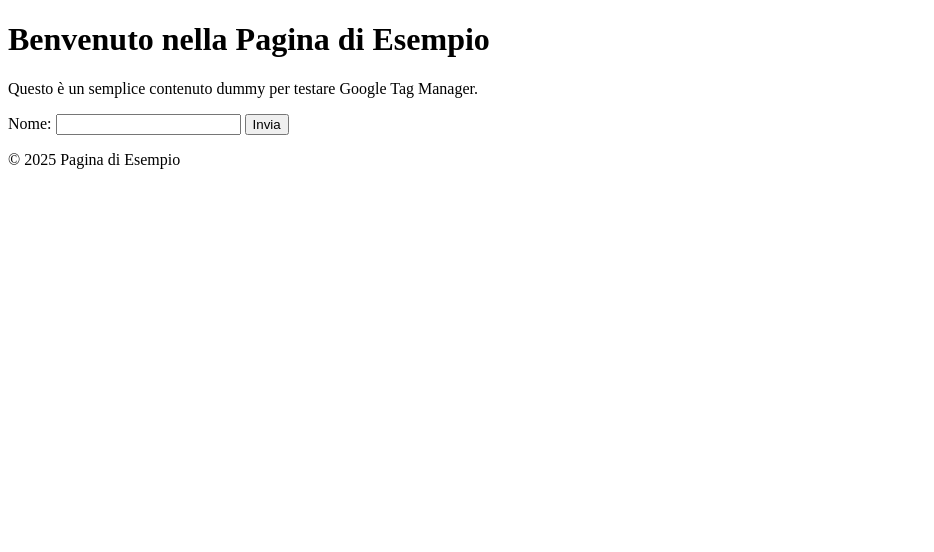
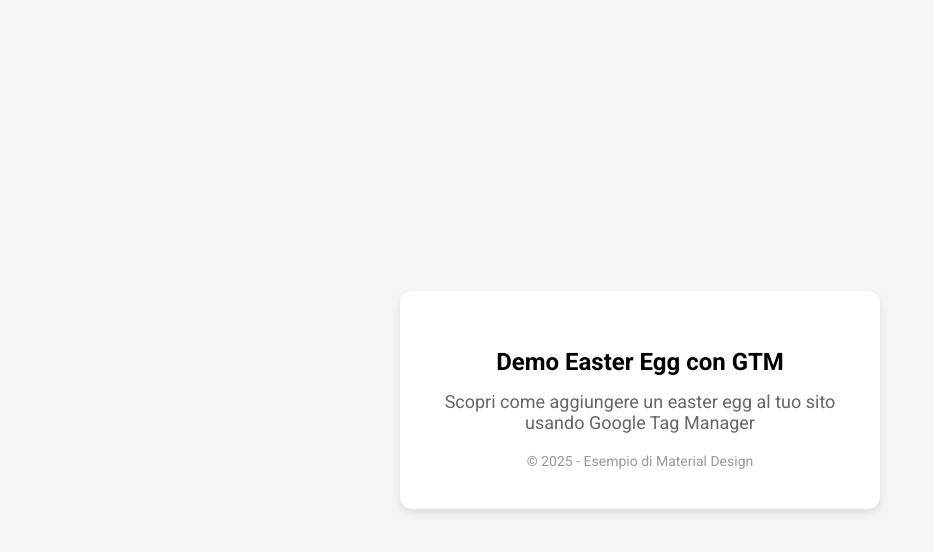
Before and after one commit to giammarcotassinari/test_gtm, a plain HTML site: page index.html in a window 1280 px wide. Shown: the whole page, without its empty margins (0-934 px from the left). Drawn offline with Linux system fonts and the light colour scheme.

Commit message:
Update index.html

```diff
--- a/index.html
+++ b/index.html
@@ -3,7 +3,45 @@
 <head>
     <meta charset="UTF-8">
     <meta name="viewport" content="width=device-width, initial-scale=1.0">
-    <title>Pagina di esempio</title>
+    <title>Demo Easter Egg con Google Tag Manager</title>
+    <link rel="preconnect" href="https://fonts.googleapis.com">
+    <link href="https://fonts.googleapis.com/css2?family=Roboto:wght@300;400;700&display=swap" rel="stylesheet">
+    <style>
+        body {
+            font-family: 'Roboto', sans-serif;
+            margin: 0;
+            padding: 0;
+            display: flex;
+            justify-content: center;
+            align-items: center;
+            height: 100vh;
+            background: #f5f5f5;
+        }
+        .container {
+            background: #ffffff;
+            padding: 40px;
+            border-radius: 12px;
+            box-shadow: 0 4px 10px rgba(0, 0, 0, 0.1);
+            text-align: center;
+            max-width: 400px;
+        }
+        h1 {
+            font-size: 24px;
+            font-weight: 700;
+            margin-bottom: 10px;
+        }
+        h2 {
+            font-size: 18px;
+            font-weight: 400;
+            color: #666;
+            margin-bottom: 20px;
+        }
+        .footer {
+            margin-top: 20px;
+            font-size: 14px;
+            color: #999;
+        }
+    </style>
     <!-- Google Tag Manager -->
     <script>(function(w,d,s,l,i){w[l]=w[l]||[];w[l].push({'gtm.start':
     new Date().getTime(),event:'gtm.js'});var f=d.getElementsByTagName(s)[0],
@@ -18,19 +56,10 @@
     height="0" width="0" style="display:none;visibility:hidden"></iframe></noscript>
     <!-- End Google Tag Manager (noscript) -->
 
-    <header>
-        <h1>Benvenuto nella Pagina di Esempio</h1>
-    </header>
-    <main>
-        <p>Questo è un semplice contenuto dummy per testare Google Tag Manager.</p>
-        <form action="#" method="post">
-            <label for="nome">Nome:</label>
-            <input type="text" id="nome" name="nome" required>
-            <button type="submit">Invia</button>
-        </form>
-    </main>
-    <footer>
-        <p>&copy; 2025 Pagina di Esempio</p>
-    </footer>
+    <div class="container">
+        <h1>Demo Easter Egg con GTM</h1>
+        <h2>Scopri come aggiungere un easter egg al tuo sito usando Google Tag Manager</h2>
+        <div class="footer">&copy; 2025 - Esempio di Material Design</div>
+    </div>
 </body>
 </html>
```
